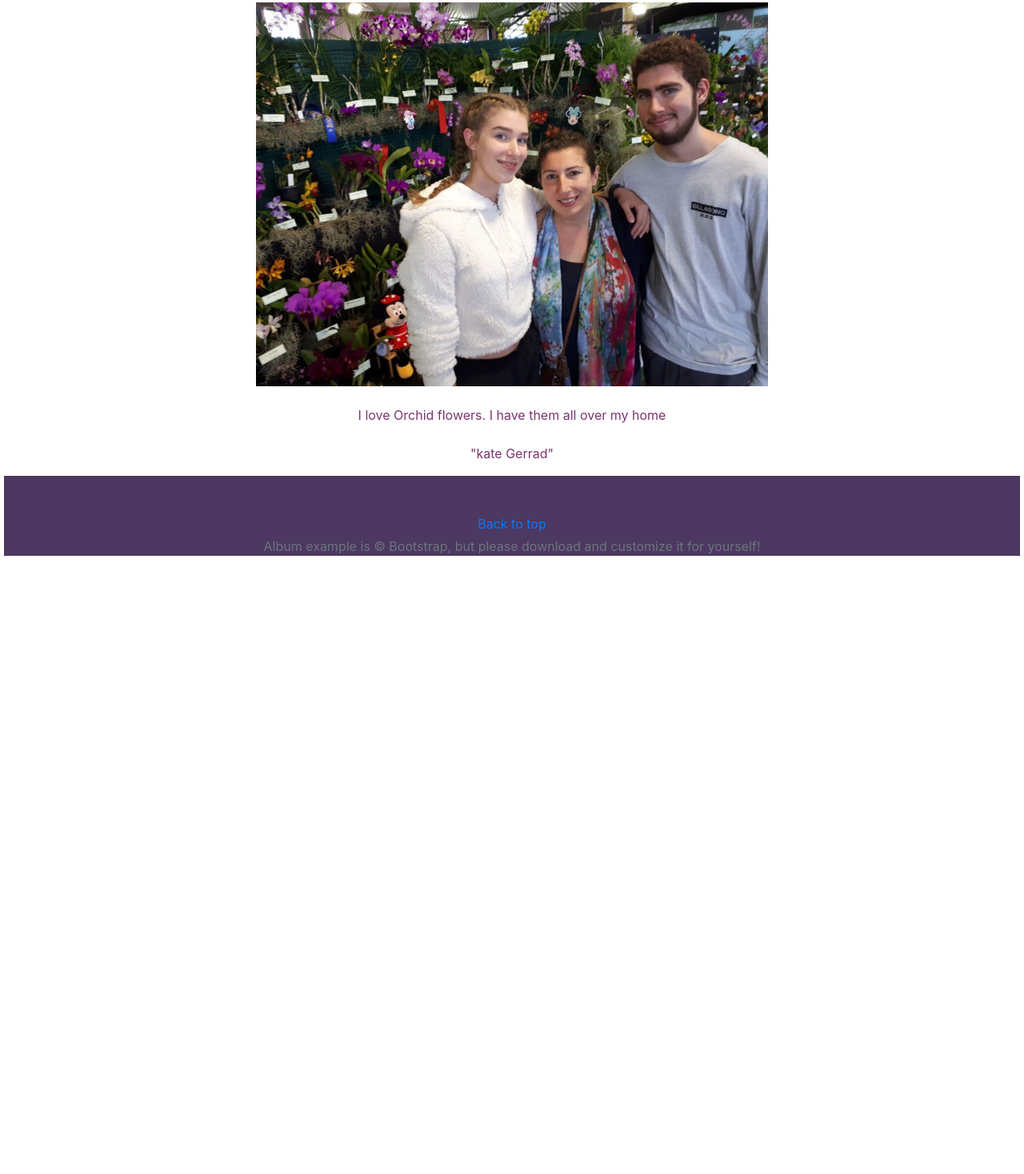
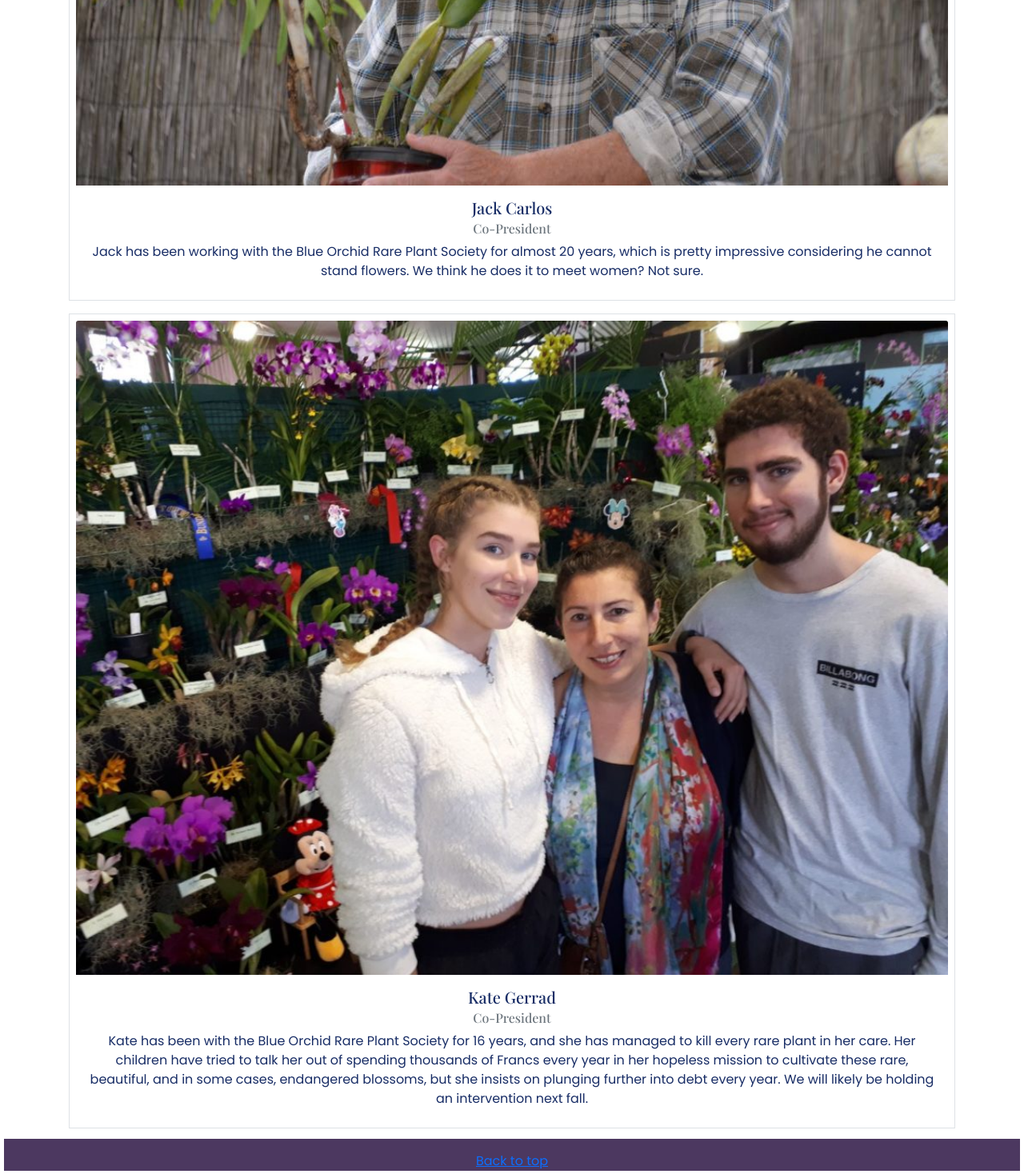
Before and after one commit to atournikate/BlueOrchid, a plain HTML site: page About_Charles.html in a window 1280 px wide. Shown: the part 1081-2549 px from the top of the page at 80% size. Before the commit the page ends 1780 px from the top, so only its background shows below. Drawn offline with nearby package versions, Linux system fonts and the light colour scheme; a web font is replaced by a local one.

Commit message:
Accessibility push 12:30 09.06.2021

```diff
--- a/About_Charles.html
+++ b/About_Charles.html
@@ -7,35 +7,29 @@
 <title>Document</title>
 
 <!-- Bootstrap CSS -->
-<link rel="stylesheet" href="https://stackpath.bootstrapcdn.com/bootstrap/4.3.1/css/bootstrap.min.css" integrity="sha384-ggOyR0iXCbMQv3Xipma34MD+dH/1fQ784/j6cY/iJTQUOhcWr7x9JvoRxT2MZw1T" crossorigin="anonymous">
+  <link rel="stylesheet" href="https://stackpath.bootstrapcdn.com/bootstrap/5.0.0-alpha1/css/bootstrap.min.css" integrity="sha384-r4NyP46KrjDleawBgD5tp8Y7UzmLA05oM1iAEQ17CSuDqnUK2+k9luXQOfXJCJ4I" crossorigin="anonymous">
 
 <link href="https://fonts.googleapis.com/css2?family=Playfair+Display:ital,wght@0,400;0,500;0,600;0,700;0,800;1,400;1,500;1,600;1,700;1,800&family=Poppins:ital,wght@0,100;0,200;0,300;0,400;0,500;0,600;1,100;1,200;1,300;1,400;1,500&family=Tangerine:wght@400;700&display=swap" rel="stylesheet">
 <!-- Marc CSS-->
 <link rel="stylesheet" type="text/css" href="blueorchid_marc.css">
 <!-- Marc JS-->
 <script src="blueorchid.js" defer></script>
-<!-- Bootstrap core CSS -->
-<link href="../assets/dist/css/bootstrap.min.css" rel="stylesheet">
-<!-- Bootstrap Contact form-->
-<script src="//netdna.bootstrapcdn.com/twitter-bootstrap/2.3.2/js/bootstrap.min.js" defer></script>
-<script src="//code.jquery.com/jquery-1.11.1.min.js" defer></script>
-<!-- Optional JavaScript -->
-<!-- jQuery first, then Popper.js, then Bootstrap JS -->
-<script src="https://code.jquery.com/jquery-3.3.1.slim.min.js" integrity="sha384-q8i/X+965DzO0rT7abK41JStQIAqVgRVzpbzo5smXKp4YfRvH+8abtTE1Pi6jizo" crossorigin="anonymous"></script>
-<script src="https://cdnjs.cloudflare.com/ajax/libs/popper.js/1.14.7/umd/popper.min.js" integrity="sha384-UO2eT0CpHqdSJQ6hJty5KVphtPhzWj9WO1clHTMGa3JDZwrnQq4sF86dIHNDz0W1" crossorigin="anonymous"></script>
-<script src="https://stackpath.bootstrapcdn.com/bootstrap/4.3.1/js/bootstrap.min.js" integrity="sha384-JjSmVgyd0p3pXB1rRibZUAYoIIy6OrQ6VrjIEaFf/nJGzIxFDsf4x0xIM+B07jRM" crossorigin="anonymous"></script>
+<script src="https://cdn.jsdelivr.net/npm/popper.js@1.16.0/dist/umd/popper.min.js" integrity="sha384-Q6E9RHvbIyZFJoft+2mJbHaEWldlvI9IOYy5n3zV9zzTtmI3UksdQRVvoxMfooAo" crossorigin="anonymous" defer></script>
+<script src="https://stackpath.bootstrapcdn.com/bootstrap/5.0.0-alpha1/js/bootstrap.min.js" integrity="sha384-oesi62hOLfzrys4LxRF63OJCXdXDipiYWBnvTl9Y9/TRlw5xlKIEHpNyvvDShgf/" crossorigin="anonymous" defer></script>
 </head>
 
 <body>
+  <div></div>
   <div class="header"> <!--Open Page Header-->
     <div class="container mw-100"> <!--container (main header)-->
 
         <div class="heroWelcome">
-            <p class="heroTag">Welcome to the </p>
-            <h1 class="heroText">Blue Orchid</h1>
-            <p class="heroTag">Rare Plant Society</p>
+            <h1><smaller class="text-muted ">welcome to the</smaller>
+              <br><large class="display-3">Blue Orchid</large><br>
+              <small class="text-muted">Rare Plants Society</small>
+            </h1>
             <!--Button! about us-->
-        <button type="button" class="btn btn-circle btn-lg">About Us</button>
+        <button type="button" class="btn btn-circle btn-lg" aria-label="button shaped like a delicate orchid">About Us</button>
         </div>
     </div><!--End container (main Header)-->
 
@@ -43,7 +37,7 @@
         <nav class="navbar navbar-expand-md navbar-light bg-light mb-5">
           <!--logo-->
           <a class="navbar-brand col-span-2" href="#"
-            ><img class="pb-2" src="BOS_logo_dk.PNG" width="40%" />
+            ><img class="pb-2" src="BOS_logo_dk.PNG" alt="illustrated logo of a dark" width="35px" />
             <h2 class="brandName pl-3">Blue Orchid</h2></a
           >
 
@@ -105,30 +99,52 @@
 
 </header>
 
-<br>
-<br>
-<br>
-<h1 style = "text-align:center;";>our team</h1>
+<main style="margin-top: 100px;">
+  <h2 class="text-center display-2">our team</h2>
 
-<div class="about-flex-container" style="text-align: center;">
-<div><img src ="./images/man_holding_orchid.jpg" alt ="ManOrchidWork" style= "width:50vw;"><br><br>
-<p>I have been working with the Blue Orchid association for 20 years. I love what we do here.<br><br>
-"jack Carlos"</p></div>
-</div>
+  <div class="container d-flex flex-wrap flex-row justify-content-center">
+    <div class="row justify-content-center">
+      <section>
+        <article class="box my-2 p-2 border" style="width:100%;">
+          <img src="./images/man_holding_orchid.jpg" class="card-img-top w-100" alt="Photo of a slightly sweaty man holding a rare
+          orchid the color of sunlight">
+          <div class="card-body">
+            <h5 class="card-title">Jack Carlos</h5>
+            <h6 class="card-subtitle mb-2 text-muted ">Co-President</h6>
+            <p class="card-text">Jack has been working with the Blue Orchid Rare Plant Society
+              for almost 20 years, which is pretty impressive considering he cannot stand
+              flowers. We think he does it to meet women? Not sure.</p>
+          </div>
+        </article>
+      </section>
+      <section>
+        <article class="box border my-2 p-2" style="width:100%;">
+          <img src="./images/kids_by_orchids.jpg" class="card-img-top w-100" alt="Photo of a petite woman standing with her adult children and
+          smiling in front of shelves occupied by different breeds of orchid. Everyone seems to have slightly pained expressions; the
+          kids (because they never cared about their mother's expensive and unrealistic passion for orchids), as well as the mother (because she
+          doesn't know how to tell them that this is all she has in life since these two are such a vast disappointments).">
+          <div class="card-body">
+            <h5 class="card-title">Kate Gerrad</h5>
+            <h6 class="card-subtitle mb-2 text-muted ">Co-President</h6>
+            <p class="card-text">Kate has been with the Blue Orchid Rare Plant Society for 16 years,
+              and she has managed to kill every rare plant in her care. Her children have tried to talk
+              her out of spending thousands of Francs every year in her hopeless mission to cultivate these
+              rare, beautiful, and in some cases, endangered blossoms, but she insists on plunging further
+              into debt every year. We will likely be holding an intervention next fall.
+            </p>
+          </div>
+        </article>
+      </section>
+    </div>
+  </div>
+</main>
 
-<div class = "about-flex-container2" style ="text-align: center;">
 
-<div><img src ="./images/kids_by_orchids.jpg" alt = "Orchid" style = "width:50vw;"><br><br>
-<p>I love Orchid flowers. I have them all over my home <br><br>
-"kate Gerrad"</p></div>
-</div>
-
-<footer class="footer text-muted pt-5">
+<footer class="footer text-muted pt-3">
   <div class="home_footer">
     <p class="float-end mb-1">
       <a href="#">Back to top</a>
     </p>
-    <p class="mb-1">Album example is &copy; Bootstrap, but please download and customize it for yourself!</p>
 
   </div>
 </footer>
```
